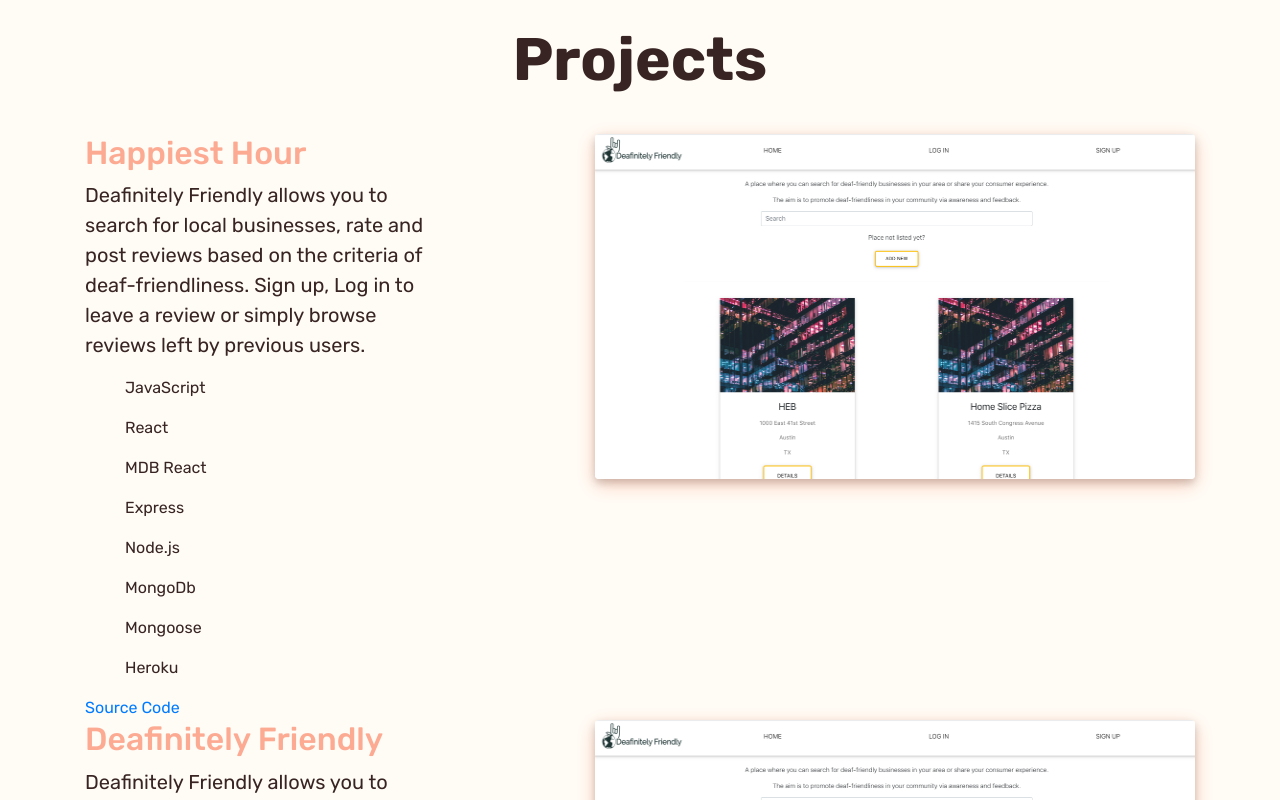
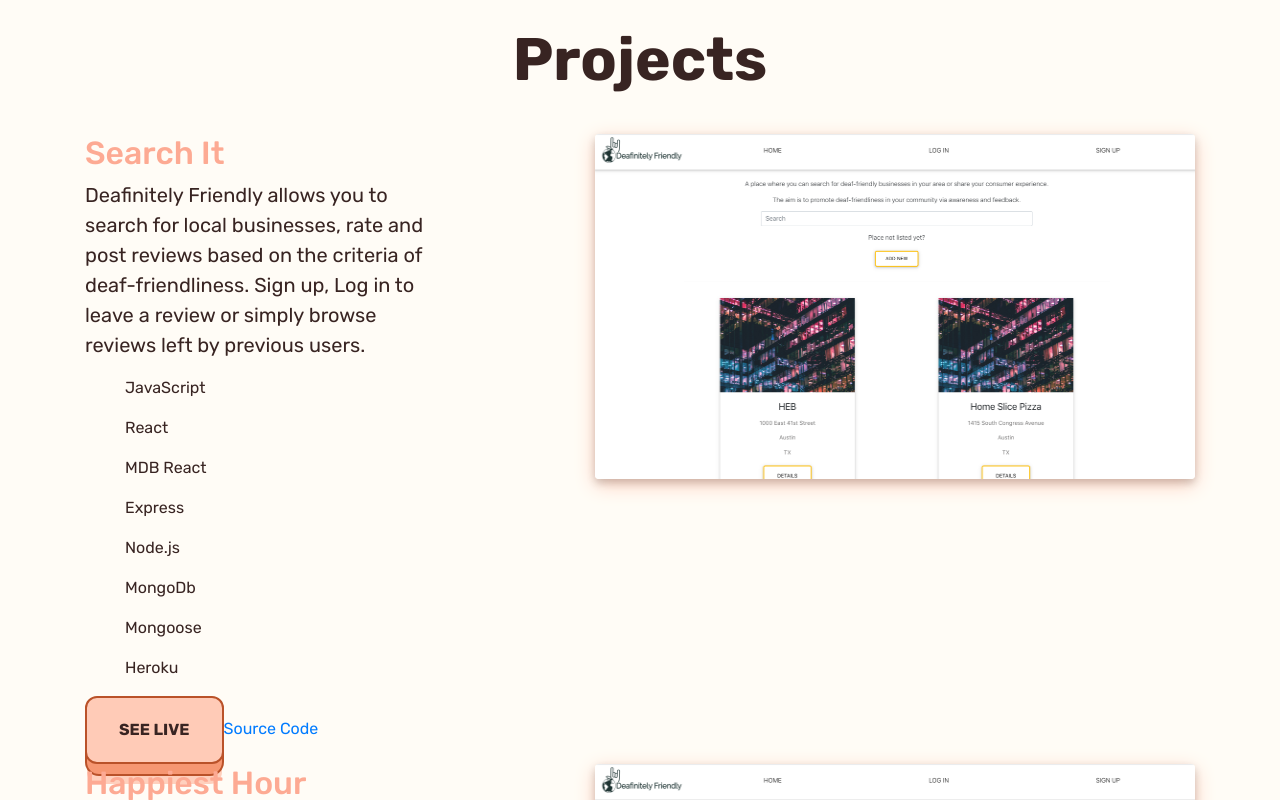
Before and after one commit to beverlyosoria/portfolio, a React (Create React App) app: page / in a window 1280 px wide. Shown: the part 1520-2320 px from the top of the page. Built offline with nearby package versions, Linux system fonts and the light colour scheme.

Commit message:
adds search it project

```diff
--- a/src/components/projects.js
+++ b/src/components/projects.js
@@ -19,6 +19,59 @@ class Projects extends Component {
           Projects
         </h1>
         <Container>
+          {/* Project 2 Search It */}
+          <Row>
+            <Col lg={4} sm={12}>
+              <h2>Search It</h2>
+
+              <p>
+                Deafinitely Friendly allows you to search for local businesses,
+                rate and post reviews based on the criteria of
+                deaf-friendliness. Sign up, Log in to leave a review or simply
+                browse reviews left by previous users.
+              </p>
+
+              <ul>JavaScript</ul>
+              <ul>React </ul>
+              <ul>MDB React</ul>
+              <ul> Express </ul>
+              <ul>Node.js</ul>
+              <ul>MongoDb</ul>
+              <ul>Mongoose</ul>
+              <ul>Heroku</ul>
+              {/* Live Heroku Link */}
+              <Link
+                to="https://deafinitely-friendly.herokuapp.com/"
+                target="_blank"
+                rel="noopener noreferrer"
+                style={{
+                  color: "inherit",
+                  textDecoration: "none"
+                }}
+              >
+                <button id="project-button" className="learn-more">
+                  See Live
+                </button>
+              </Link>
+              {/* Github Repo Link */}
+              <Link
+                className="project-link"
+                to="https://github.com/beverlyosoria/deafinitely-friendly"
+                target="_blank"
+                rel="noopener noreferrer"
+              >
+                Source Code
+              </Link>
+            </Col>
+            <Col lg={8} sm={12}>
+              <Image
+                src={deafinitely}
+                alt="deafinitely friendly"
+                className="project-img"
+                rounded
+              />
+            </Col>
+          </Row>
           {/* Project 3 Happiest Hour */}
           <Row>
             <Col lg={4} sm={12}>
```
